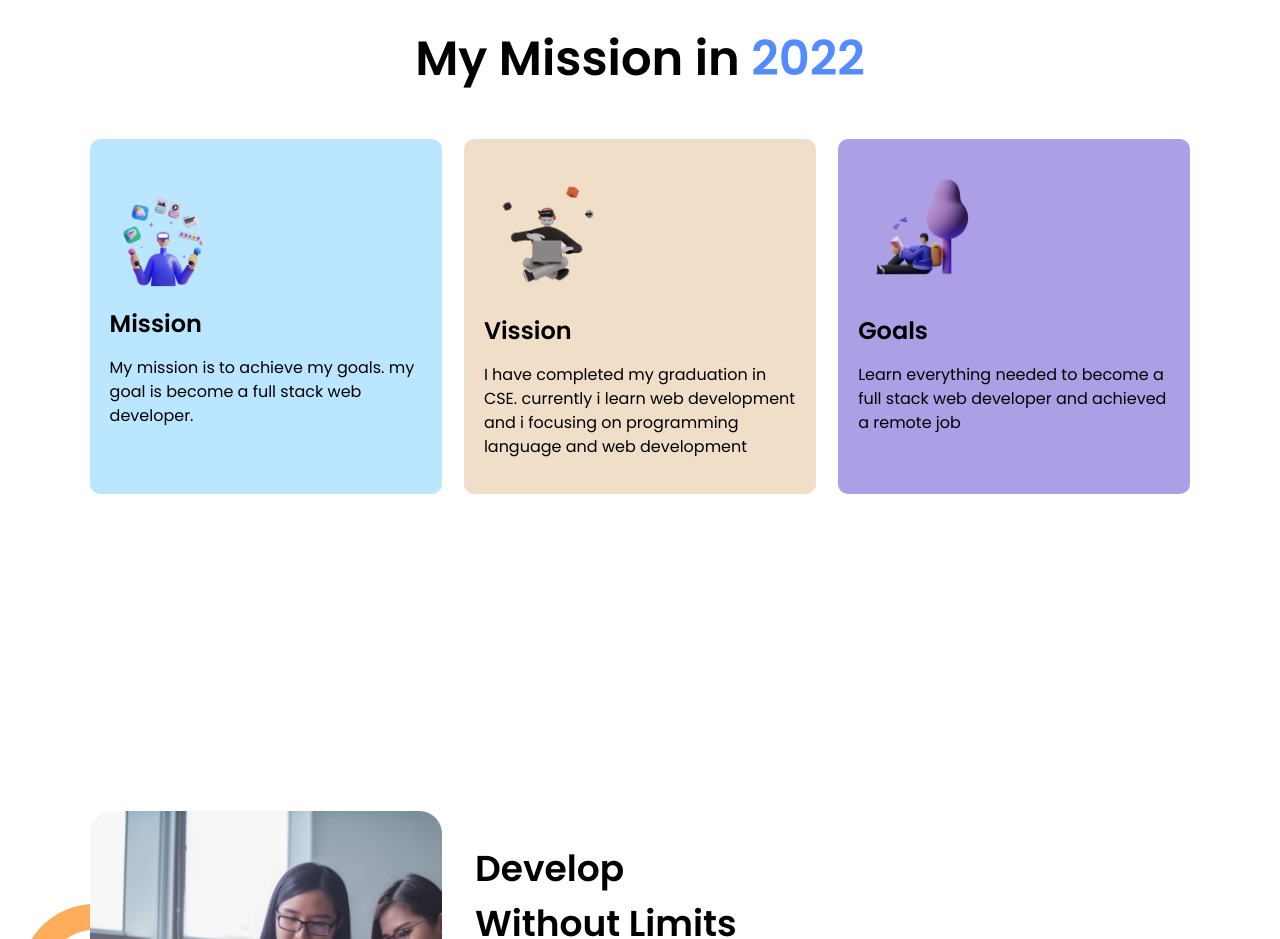
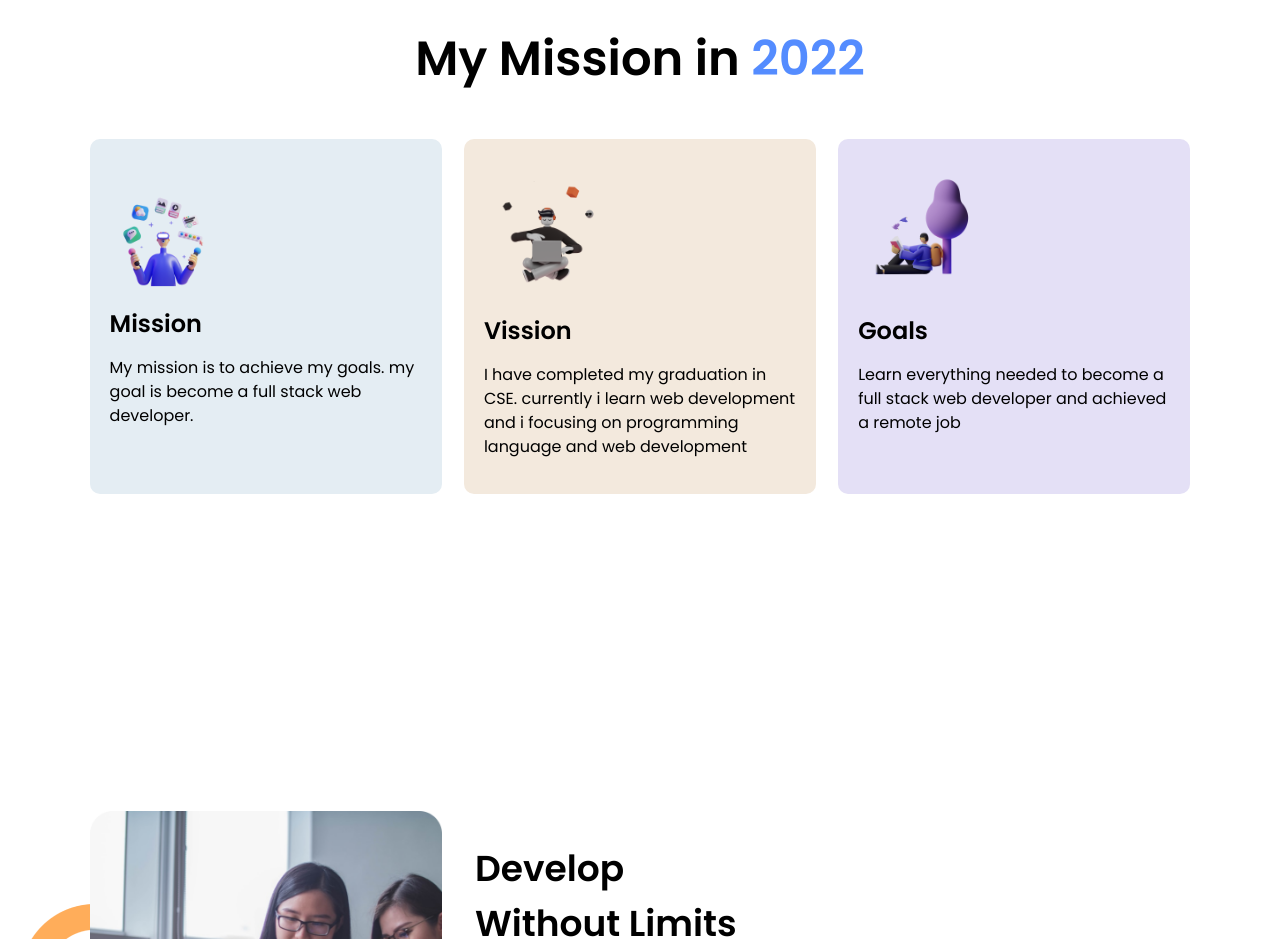
Before and after one commit to akashwebs/my-portfolio, a plain HTML site: page index.html in a window 1280 px wide. Shown: the part 840-1779 px from the top of the page. Drawn offline with Linux system fonts and the light colour scheme.

Commit message:
final update

```diff
--- a/style.css
+++ b/style.css
@@ -100,15 +100,15 @@
 }
 
 #mission-card {
-    background: rgb(186, 230, 255);
+    background: rgb(228, 237, 243);
 }
 
 #vission-card {
-    background: #f0dec8;
+    background: #f3e9dd;
 }
 
 #goal-card {
-    background: rgb(172, 159, 230);
+    background: rgb(228, 224, 246);
 }
 
 .card-box img {
```
